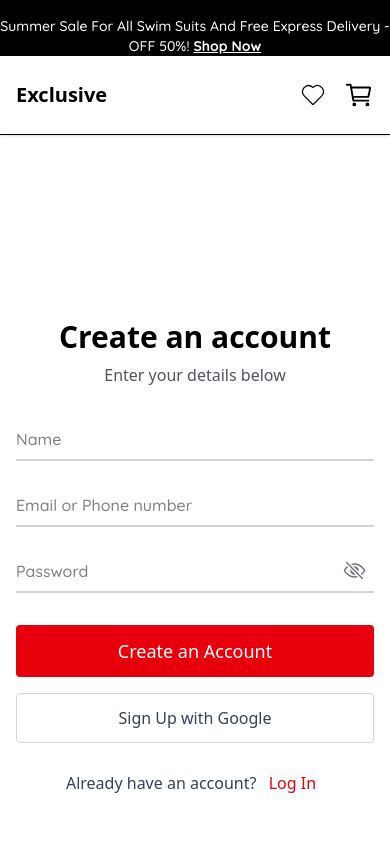
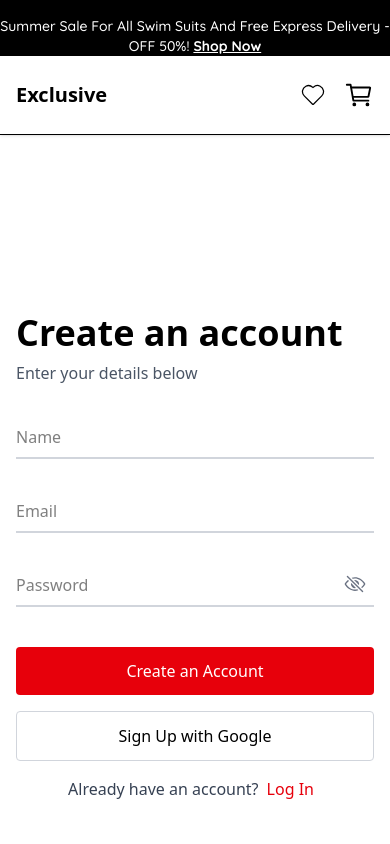
Before and after one commit to Asad-Dev-Dotcom/Ecommerce-FYP, a React (Vite) app in the folder Client/: page /signup in a window 390 px wide. Shown: the top 844 px of the page. Built offline with nearby package versions, Linux system fonts and the light colour scheme.

Commit message:
validations added in login and signup

```diff
--- a/Client/src/Pages/Auth/Login.jsx
+++ b/Client/src/Pages/Auth/Login.jsx
@@ -2,13 +2,59 @@ import { Link } from "react-router-dom";
 import { useState } from "react";
 import { LuEye } from "react-icons/lu";
 import { IoEyeOffOutline } from "react-icons/io5";
-function Login()
-{
+
+function Login() {
   const [showPassword, setShowPassword] = useState(false);
+
+  const [formData, setFormData] = useState({
+    email: "",
+    password: "",
+  });
+
+  const [errors, setErrors] = useState({});
+
+  const handleChange = (e) => {
+    setFormData({ ...formData, [e.target.name]: e.target.value });
+    setErrors({ ...errors, [e.target.name]: "" });
+  };
+
+  // Professional Validation
+  const validate = () => {
+    let newErrors = {};
+
+    // Email validation
+    if (!formData.email.trim()) {
+      newErrors.email = "Email is required";
+    } else if (!/^[^\s@]+@[^\s@]+\.[^\s@]+$/.test(formData.email)) {
+      newErrors.email = "Please enter a valid email address";
+    }
+
+    // Password validation
+    if (!formData.password) {
+      newErrors.password = "Password is required";
+    } else if (formData.password.length < 8) {
+      newErrors.password = "Password must be at least 8 characters";
+    } else if (!/[0-9]/.test(formData.password)) {
+      newErrors.password = "Password must contain at least one number";
+    } else if (!/[!@#$%^&*(),.?":{}|<>]/.test(formData.password)) {
+      newErrors.password = "Password must contain at least one special character";
+    }
+
+    setErrors(newErrors);
+    return Object.keys(newErrors).length === 0;
+  };
+
+  const handleSubmit = (e) => {
+    e.preventDefault();
+    if (validate()) {
+      console.log("Login form is valid:", formData);
+      // yahan backend API call
+    }
+  };
 
   return (
     <div className="min-h-screen flex flex-col md:flex-row bg-white mt-10">
-            {/* Left Image Section (Hidden on small screens) */}
+      {/* Left Image Section */}
       <div className="hidden md:flex md:w-1/2 min-h-screen border-r border-gray-100 items-start justify-start">
         <img
           className="mt-10 h-[80vh] w-full object-cover object-left"
@@ -19,7 +65,7 @@ function Login()
 
       {/* Right Form Section */}
       <div className="w-full md:w-1/2 min-h-screen flex items-center justify-center px-4 sm:px-6 py-10">
-                <form className="w-full max-w-sm -mt-20">
+        <form className="w-full max-w-sm -mt-20" onSubmit={handleSubmit}>
           {/* Heading */}
           <div>
             <h1 className="text-3xl sm:text-4xl font-semibold text-center md:text-left">
@@ -32,36 +78,51 @@ function Login()
 
           {/* Input Fields */}
           <div className="flex flex-col pt-8 space-y-6">
-                        {/* Email / Phone */}
+            {/* Email */}
             <div className="relative w-full">
               <input
                 type="email"
-                                placeholder="Email or Phone number"
+                name="email"
+                placeholder="Email"
+                value={formData.email}
+                onChange={handleChange}
                 className="text-md font-quicksand font-medium w-full border-b-2 border-gray-300 py-2 focus:outline-none focus:border-b-transparent peer"
               />
               <div className="absolute bottom-0 left-0 h-[3px] w-0 bg-red-500 peer-focus:w-full transition-all duration-300"></div>
+              {errors.email && (
+                <span className="absolute -bottom-5 left-0 text-sm text-red-500">
+                  {errors.email}
+                </span>
+              )}
             </div>
 
             {/* Password */}
             <div className="relative w-full">
               <input
-                                type="password"
+                type={showPassword ? "text" : "password"}
+                name="password"
                 placeholder="Password"
-                                className="text-md font-quicksand font-medium w-full border-b-2 border-gray-300 py-2 focus:outline-none focus:border-b-transparent peer"
+                value={formData.password}
+                onChange={handleChange}
+                className="text-md font-quicksand font-medium w-full border-b-2 border-gray-300 py-2 pr-10 focus:outline-none focus:border-b-transparent peer"
               />
               <div
                 onClick={() => setShowPassword(!showPassword)}
-                                            className="absolute right-2 top-2 cursor-pointer text-gray-500 "
+                className="absolute right-2 top-2 cursor-pointer text-gray-500"
               >
                 {showPassword ? <LuEye size={23} /> : <IoEyeOffOutline size={23} />}
               </div>
               <div className="absolute bottom-0 left-0 h-[3px] w-0 bg-red-500 peer-focus:w-full transition-all duration-300"></div>
+              {errors.password && (
+                <span className="absolute -bottom-5 left-0 text-sm text-red-500">
+                  {errors.password}
+                </span>
+              )}
             </div>
           </div>
 
           {/* Buttons */}
           <div className="flex flex-col pt-8 space-y-4">
-                        {/* Button + Forgot Password in one line */}
             <div className="flex items-center justify-between">
               <button
                 type="submit"
@@ -75,7 +136,6 @@ function Login()
               >
                 Forgot Password?
               </Link>
-
             </div>
 
             {/* Signup Link */}
@@ -94,4 +154,5 @@ function Login()
     </div>
   );
 }
+
 export default Login;
--- a/Client/src/Pages/Auth/SignUp.jsx
+++ b/Client/src/Pages/Auth/SignUp.jsx
@@ -2,89 +2,158 @@ import { Link } from "react-router-dom";
 import { useState } from "react";
 import { LuEye } from "react-icons/lu";
 import { IoEyeOffOutline } from "react-icons/io5";
-function Signup()
-{
+
+function Signup() {
   const [showPassword, setShowPassword] = useState(false);
+
+  const [formData, setFormData] = useState({
+    name: "",
+    email: "",
+    password: "",
+  });
+
+  const [errors, setErrors] = useState({});
+
+  const handleChange = (e) => {
+    setFormData({ ...formData, [e.target.name]: e.target.value });
+    setErrors({ ...errors, [e.target.name]: "" });
+  };
+
+  // Professional Validation
+  const validate = () => {
+    let newErrors = {};
+
+    // Name validation
+    if (!formData.name.trim()) {
+      newErrors.name = "Name is required";
+    } else if (formData.name.trim().length < 4) {
+      newErrors.name = "Name must be at least 4 characters";
+    }
+
+    // Email validation
+    if (!formData.email.trim()) {
+      newErrors.email = "Email is required";
+    } else if (!/^[^\s@]+@[^\s@]+\.[^\s@]+$/.test(formData.email)) {
+      newErrors.email = "Please enter a valid email address";
+    }
+
+    // Password validation
+    if (!formData.password) {
+      newErrors.password = "Password is required";
+    } else if (formData.password.length < 8) {
+      newErrors.password = "Password must be at least 8 characters";
+    } else if (!/[0-9]/.test(formData.password)) {
+      newErrors.password = "Password must contain at least one number";
+    } else if (!/[!@#$%^&*(),.?":{}|<>]/.test(formData.password)) {
+      newErrors.password = "Password must contain at least one special character";
+    }
+
+    setErrors(newErrors);
+    return Object.keys(newErrors).length === 0;
+  };
+
+  const handleSubmit = (e) => {
+    e.preventDefault();
+    if (validate()) {
+      console.log("Form is valid:", formData);
+      // Yahan API call ya backend integration kar sakte hain
+    }
+  };
 
   return (
     <div className="min-h-screen flex flex-col md:flex-row bg-white mt-10">
-      {/* Left Image Section (Hidden on small screens) */}
-      <div className="hidden md:flex md:w-1/2 min-h-screen border-r border-gray-100 items-start justify-start">
+      {/* Left Image */}
+      <div className="hidden md:flex md:w-1/2 min-h-screen border-r border-gray-100">
         <img
           className="mt-10 h-[80vh] w-full object-cover object-left"
-          src="https://img.freepik.com/premium-photo/empty-black-smart-phone-with-cart-bags-light-background-online-shopping-purchase-concept-mock-up-3d-rendering_670147-10275.jpg?semt=ais_hybrid&w=740"
+          src="https://img.freepik.com/premium-photo/empty-black-smart-phone-with-cart-bags-light-background-online-shopping-purchase-concept-mock-up-3d-rendering_670147-10275.jpg"
           alt="signup"
         />
       </div>
 
-      {/* Right Form Section */}
-      <div className="w-full md:w-1/2 min-h-screen flex items-center justify-center px-4 sm:px-6 py-10">
-        <form className="w-full max-w-sm -mt-20 ">
-          {/* Heading */}
-          <div>
-            <h1 className="text-3xl sm:text-4xl font-semibold text-center md:text-left">
-              Create an account
-            </h1>
-            <p className="pt-2 text-center md:text-left text-gray-600">
-              Enter your details below
-            </p>
-          </div>
+      {/* Right Form */}
+      <div className="w-full md:w-1/2 min-h-screen flex items-center justify-center px-4 py-10">
+        <form className="w-full max-w-sm -mt-20" onSubmit={handleSubmit}>
+          <h1 className="text-4xl font-semibold">Create an account</h1>
+          <p className="pt-2 text-gray-600">Enter your details below</p>
 
-          {/* Inputs */}
-          <div className="flex flex-col pt-8 space-y-6">
-            <div className="relative w-full">
+          <div className="flex flex-col pt-8 space-y-8">
+            {/* NAME */}
+            <div className="relative">
               <input
                 type="text"
+                name="name"
                 placeholder="Name"
-                className="text-md font-quicksand font-medium w-full border-b-2 border-gray-300 py-2 focus:outline-none focus:border-b-transparent peer"
+                value={formData.name}
+                onChange={handleChange}
+                className="w-full border-b-2 border-gray-300 py-2 peer focus:outline-none focus:border-b-transparent"
               />
-              <div className="absolute bottom-0 left-0 h-[3px] w-0 bg-red-500 peer-focus:w-full transition-all duration-300"></div>
+              <div className="absolute bottom-0 left-0 h-[3px] w-0 bg-red-500 peer-focus:w-full transition-all"></div>
+              {errors.name && (
+                <span className="absolute -bottom-5 left-0 text-sm text-red-500">
+                  {errors.name}
+                </span>
+              )}
             </div>
 
-            <div className="relative w-full">
+            {/* EMAIL */}
+            <div className="relative">
               <input
                 type="email"
-                placeholder="Email or Phone number"
-                className="text-md font-quicksand font-medium w-full border-b-2 border-gray-300 py-2 focus:outline-none focus:border-b-transparent peer"
+                name="email"
+                placeholder="Email"
+                value={formData.email}
+                onChange={handleChange}
+                className="w-full border-b-2 border-gray-300 py-2 peer focus:outline-none focus:border-b-transparent"
               />
-              <div className="absolute bottom-0 left-0 h-[3px] w-0 bg-red-500 peer-focus:w-full transition-all duration-300"></div>
+              <div className="absolute bottom-0 left-0 h-[3px] w-0 bg-red-500 peer-focus:w-full transition-all"></div>
+              {errors.email && (
+                <span className="absolute -bottom-5 left-0 text-sm text-red-500">
+                  {errors.email}
+                </span>
+              )}
             </div>
 
-            <div className="relative w-full">
+            {/* PASSWORD */}
+            <div className="relative">
               <input
                 type={showPassword ? "text" : "password"}
+                name="password"
                 placeholder="Password"
-                className="text-md font-quicksand font-medium w-full border-b-2 border-gray-300 py-2 pr-10 focus:outline-none focus:border-b-transparent peer"
+                value={formData.password}
+                onChange={handleChange}
+                className="w-full border-b-2 border-gray-300 py-2 pr-10 peer focus:outline-none focus:border-b-transparent"
               />
               <div
+                onMouseDown={(e) => e.preventDefault()}
                 onClick={() => setShowPassword(!showPassword)}
-                className="absolute right-2 top-2 cursor-pointer text-gray-500 "
+                className="absolute right-2 top-2 cursor-pointer text-gray-500"
               >
-                {showPassword ? <LuEye size={23} /> : <IoEyeOffOutline size={23} />}
+                {showPassword ? <LuEye size={22} /> : <IoEyeOffOutline size={22} />}
               </div>
-              <div className="absolute bottom-0 left-0 h-[3px] w-0 bg-red-500 peer-focus:w-full transition-all duration-300"></div>
+              <div className="absolute bottom-0 left-0 h-[3px] w-0 bg-red-500 peer-focus:w-full transition-all"></div>
+              {errors.password && (
+                <span className="absolute -bottom-5 left-0 text-sm text-red-500">
+                  {errors.password}
+                </span>
+              )}
             </div>
           </div>
 
-          {/* Buttons */}
-          <div className="flex flex-col pt-8 space-y-4">
-            <button
-              type="submit"
-              className="bg-red-600 hover:bg-red-700 text-white text-lg p-3 rounded cursor-pointer transition-colors duration-200"
-            >
+          <div className="flex flex-col pt-10 space-y-4">
+            <button className="bg-red-600 hover:bg-red-700 text-white p-3 rounded">
               Create an Account
             </button>
 
-            <button className="border border-gray-300 text-gray-700 p-3 rounded">
+            <button className="border border-gray-300 p-3 rounded">
               Sign Up with Google
             </button>
 
-            {/* Login Text */}
-            <p className="text-gray-700 text-base text-center mt-3">
-              Already have an account?{" "}
+            <p className="text-center text-gray-700">
+              Already have an account?
               <Link
                 to="/login"
-                className="text-red-600 px-2 py-1 rounded cursor-pointer hover:bg-red-600 hover:text-white transition-all duration-200"
+                className="text-red-600 px-2 py-1 hover:bg-red-600 hover:text-white rounded"
               >
                 Log In
               </Link>
@@ -95,4 +164,5 @@ function Signup()
     </div>
   );
 }
+
 export default Signup;
```
Also changed, not shown: 1 other file (tests, documents, lock files or other folders). Lines whose indentation alone changed are shown as unchanged.
